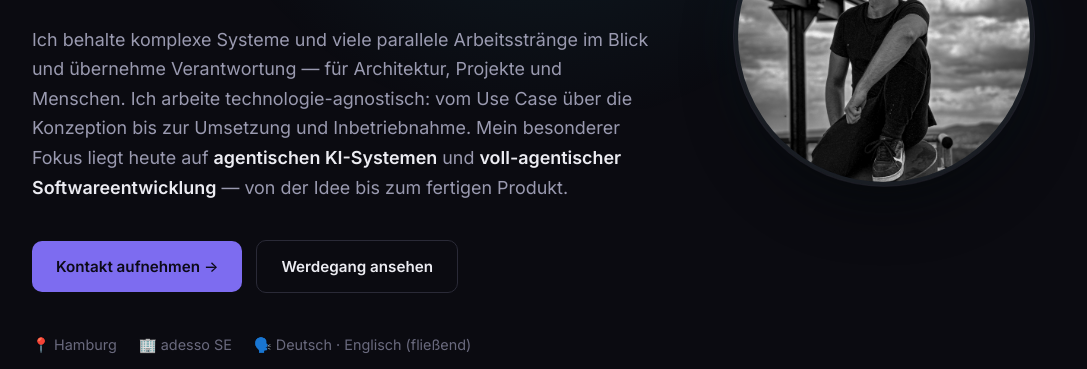
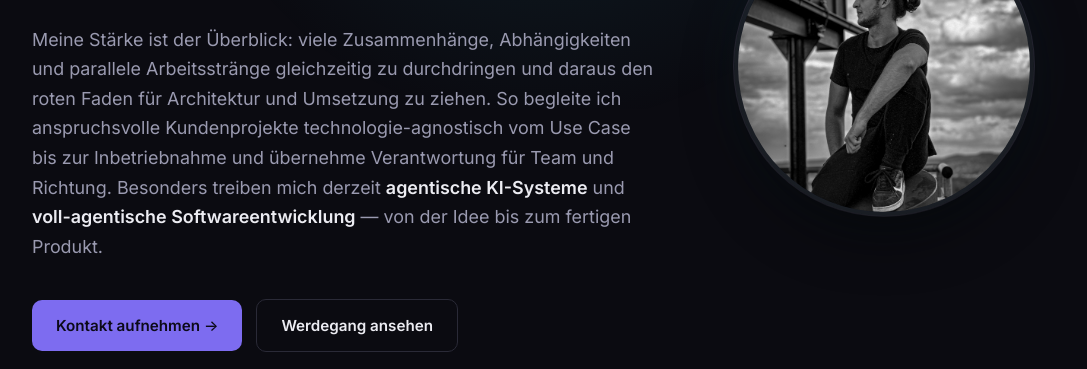
Before and after one commit to Jan1902/portfolio, a plain HTML site: page index.html in a window 1280 px wide. Shown: the part 431-800 px from the top of the page, without its empty margins (96-1183 px from the left). Drawn offline with Linux system fonts and the light colour scheme.

Commit message:
Refine hero copy and mark CCA cert as in progress
Co-Authored-By: Claude Opus 4.8 <noreply@anthropic.com>

```diff
--- a/index.html
+++ b/index.html
@@ -488,11 +488,12 @@
           <h1>Jan-Hendrik<br />Heinbokel</h1>
           <div class="roles">Software-Architekt · Lead Developer · Senior Software Engineer</div>
           <p class="lead">
-            Ich behalte komplexe Systeme und viele parallele Arbeitsstränge im Blick und übernehme Verantwortung —
-            für Architektur, Projekte und Menschen. Ich arbeite technologie-agnostisch: vom Use Case über die
-            Konzeption bis zur Umsetzung und Inbetriebnahme. Mein besonderer Fokus liegt heute auf
-            <strong style="color:var(--text);font-weight:600;">agentischen KI-Systemen</strong> und
-            <strong style="color:var(--text);font-weight:600;">voll-agentischer Softwareentwicklung</strong> —
+            Meine Stärke ist der Überblick: viele Zusammenhänge, Abhängigkeiten und parallele Arbeitsstränge
+            gleichzeitig zu durchdringen und daraus den roten Faden für Architektur und Umsetzung zu ziehen.
+            So begleite ich anspruchsvolle Kundenprojekte technologie-agnostisch vom Use Case bis zur
+            Inbetriebnahme und übernehme Verantwortung für Team und Richtung. Besonders treiben mich derzeit
+            <strong style="color:var(--text);font-weight:600;">agentische KI-Systeme</strong> und
+            <strong style="color:var(--text);font-weight:600;">voll-agentische Softwareentwicklung</strong> —
             von der Idee bis zum fertigen Produkt.
           </p>
           <div class="cta-row">
@@ -739,6 +740,7 @@
             <div>
               <h3>Claude Certified Architect</h3>
               <div class="issuer">Anthropic</div>
+              <span class="status">in Vorbereitung</span>
             </div>
           </div>
         </div>
```
